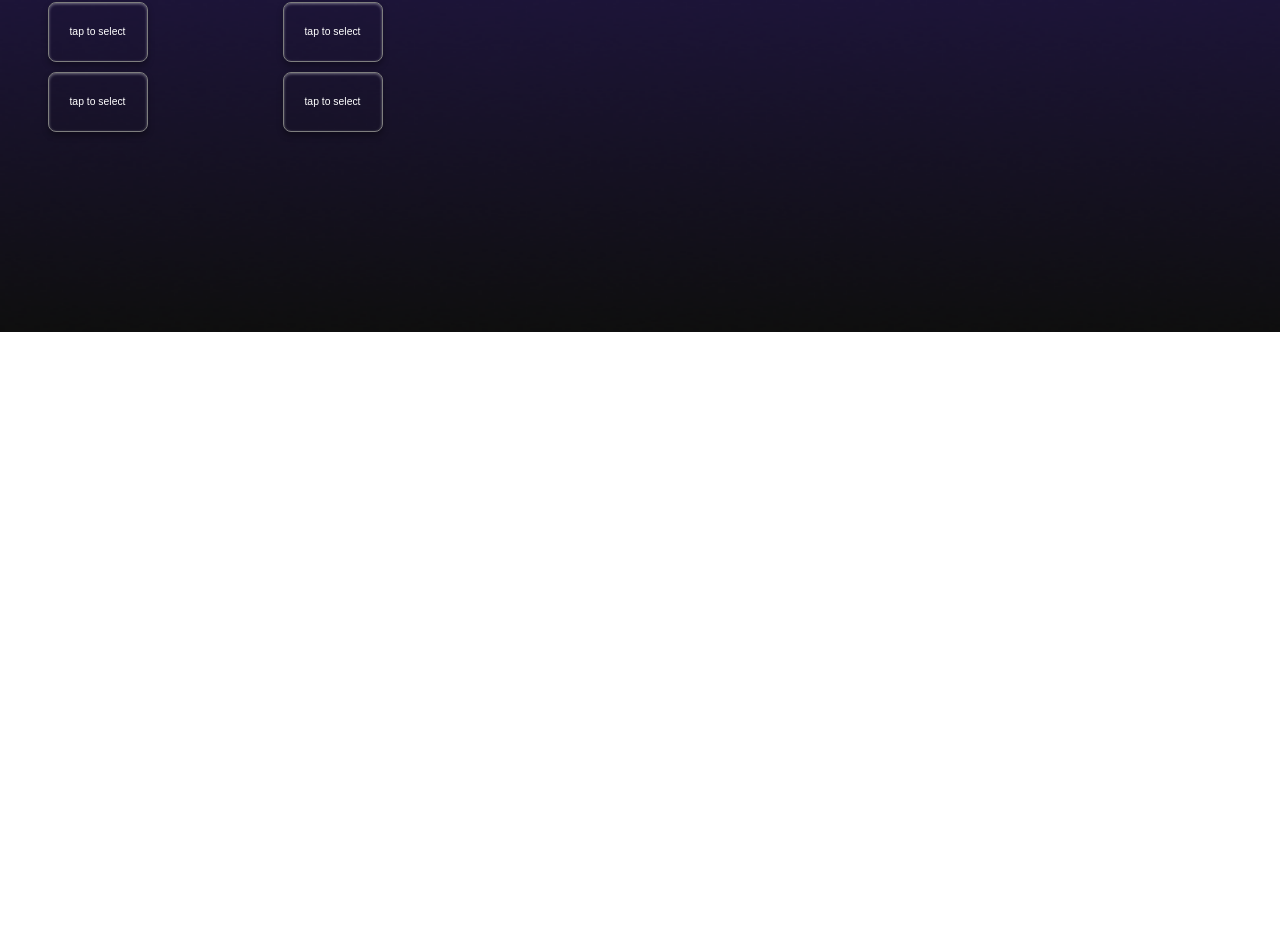
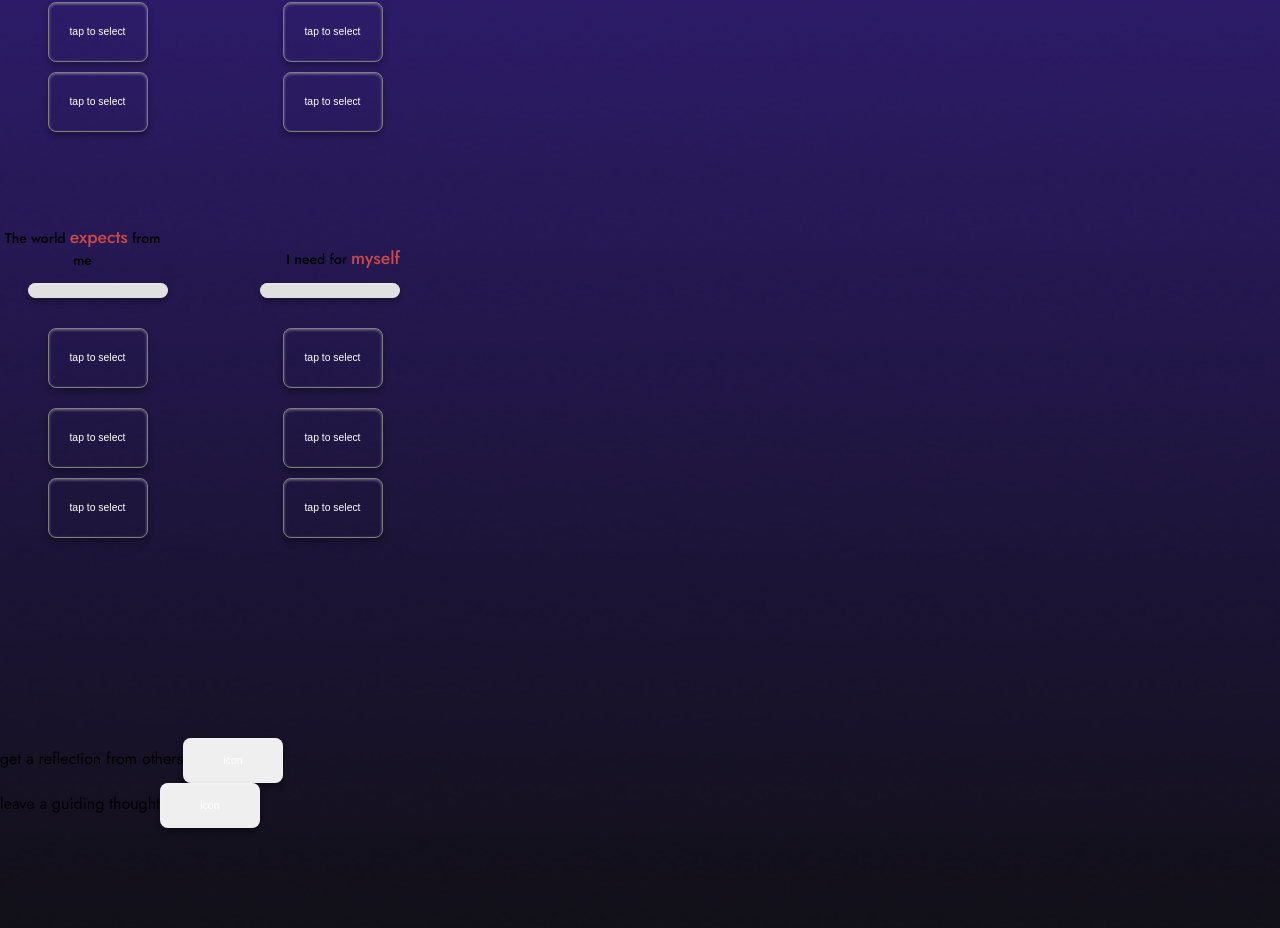
Before and after one commit to julsandstrom/mekoja, a React (Vite) app: page / in a window 1280 px wide. Shown: the part 1318-2246 px from the top of the page. Before the commit the page ends 1650 px from the top, so only its background shows below. Built offline with nearby package versions, Linux system fonts and the light colour scheme.

Commit message:
all reflections functional

```diff
--- a/src/App.jsx
+++ b/src/App.jsx
@@ -4,7 +4,7 @@ import "./App.css";
 import Header from "./Header";
 import Nav from "./Nav";
 import Button from "./Button";
-import { buttons, iconMap, gradientMap } from "./data";
+import { buttons, iconMap } from "./data";
 function App() {
   const [selectedButton, setSelectedButton] = useState([]);
   const [selectedCount, setSelectedCount] = useState(0);
@@ -13,15 +13,21 @@ function App() {
   const [forwardCount, setForwardCount] = useState(0);
   const [influenceCount, setInfluencedCount] = useState(0);
   const [acceptCount, setAcceptCount] = useState(0);
+  const [worldCount, setWorldCount] = useState(0);
+  const [myselfCount, setMyselfCount] = useState(0);
 
   const [clickJumpAnimation, setClickJumpAnimation] = useState(true);
   const [gridFirst, setGridFirst] = useState([null, null, null]);
   const [gridSecond, setGridSecond] = useState([null, null, null]);
   const [gridThird, setGridThird] = useState([null, null, null]);
   const [gridFourth, setGridFourth] = useState([null, null, null]);
+  const [gridFifth, setGridFifth] = useState([null, null, null]);
+  const [gridSixth, setGridSixth] = useState([null, null, null]);
+
   const [selectedForPlacement, setSelectedForPlacement] = useState(null);
   const [placedButtonsFirst, setPlacedButtonsFirst] = useState([]);
   const [placedButtonSecond, setPlacedButtonSecond] = useState([]);
+  const [placedButtonThird, setPlacedButtonThird] = useState([]);
 
   const handleSelection = (id) => {
     if (
@@ -52,10 +58,6 @@ function App() {
   const handlePlaceInGrid = (gridType, slotIndex) => {
     if (!selectedForPlacement) return;
 
-    // if (placedButtonsFirst.includes(selectedForPlacement)) {
-    //   alert("Already placed");
-    //   return;
-    // }
     if (gridType === "grounded") {
       if (placedButtonsFirst.includes(selectedForPlacement)) {
         alert("Already placed");
@@ -125,9 +127,42 @@ function App() {
       });
 
       setAcceptCount((count) => count + 1);
+      //-----------------------------------------------------------------------------------//////////////////////////
+    } else if (gridType === "world") {
+      if (placedButtonThird.includes(selectedForPlacement)) {
+        alert("Already placed");
+        return;
+      }
+      if (gridFifth[slotIndex] !== null) {
+        alert("Slot already occupied!");
+        return;
+      }
+      setPlacedButtonThird((prev) => [...prev, selectedForPlacement]);
+      setGridFifth((prevSlots) => {
+        const updatedSlots = [...prevSlots];
+        updatedSlots[slotIndex] = selectedForPlacement;
+        return updatedSlots;
+      });
+
+      setWorldCount((count) => count + 1);
+    } else if (gridType === "myself") {
+      if (placedButtonThird.includes(selectedForPlacement)) {
+        alert("Already placed");
+        return;
+      }
+      if (gridSixth[slotIndex] !== null) {
+        alert("Slot already occupied!");
+        return;
+      }
+      setPlacedButtonThird((prev) => [...prev, selectedForPlacement]);
+      setGridSixth((prevSlots) => {
+        const updatedSlots = [...prevSlots];
+        updatedSlots[slotIndex] = selectedForPlacement;
+        return updatedSlots;
+      });
+
+      setMyselfCount((count) => count + 1);
     }
-
-    // setPlacedButtonsFirst((prev) => [...prev, selectedForPlacement]);
 
     setSelectedForPlacement(null);
   };
@@ -139,7 +174,7 @@ function App() {
     if (gridType === "grounded") {
       setGridFirst((prevSlots) => {
         const updatedSlots = [...prevSlots];
-        removedButtonId = updatedSlots[index]; // Capture the ID BEFORE removing it
+        removedButtonId = updatedSlots[index];
         updatedSlots[index] = null;
         return updatedSlots;
       });
@@ -167,7 +202,23 @@ function App() {
         updatedSlots[index] = null;
         return updatedSlots;
       });
-      setInfluencedCount((prev) => prev - 1);
+      setAcceptCount((prev) => prev - 1);
+    } else if (gridType === "world") {
+      setGridFifth((prevSlots) => {
+        const updatedSlots = [...prevSlots];
+        removedButtonId = updatedSlots[index];
+        updatedSlots[index] = null;
+        return updatedSlots;
+      });
+      setWorldCount((prev) => prev - 1);
+    } else if (gridType === "myself") {
+      setGridSixth((prevSlots) => {
+        const updatedSlots = [...prevSlots];
+        removedButtonId = updatedSlots[index];
+        updatedSlots[index] = null;
+        return updatedSlots;
+      });
+      setMyselfCount((prev) => prev - 1);
     }
 
     setPlacedButtonsFirst((prev) => {
@@ -192,15 +243,24 @@ function App() {
 
       return updatedPlacedButton;
     });
+    setPlacedButtonThird((prev) => {
+      if (removedButtonId === null || removedButtonId === undefined) {
+        console.warn("Removed button ID is undefined! Skipping removal.");
+        return prev;
+      }
+      const updatedPlacedButton = prev.filter(
+        (btnId) => btnId !== removedButtonId
+      );
 
-    // ✅ Ensure selectedButtons is updated properly
+      return updatedPlacedButton;
+    });
+
     setSelectedButton((prev) => {
       if (removedButtonId === null || removedButtonId === undefined)
         return prev;
       return prev.filter((btnId) => btnId !== removedButtonId);
     });
 
-    // ✅ Reset selection state
     setSelectedForPlacement(null);
   };
 
@@ -443,10 +503,107 @@ function App() {
             );
           })}
         </div>{" "}
+      </div>{" "}
+      {/* ---------------------------------------------------------------------LAST */}
+      <div className="grid-second">
+        <div className="second-section-title-wrap">
+          <h2 className="second-section-title">
+            The world <span className="pop-red">expects</span> from me
+          </h2>
+          <progress value={worldCount} max={3} className="progress-main">
+            2
+          </progress>
+        </div>
+        <div className="button-grid-box">
+          {gridFifth.map((buttonId, index) => {
+            const btn = buttons.find((b) => b.id === buttonId);
+            const iconPath = iconMap[btn?.name];
+            return (
+              <div
+                key={index}
+                className={`grid-slot ${
+                  selectedForPlacement ? "second-button-selected" : ""
+                }`}
+              >
+                {btn ? (
+                  <>
+                    <Button
+                      id={index}
+                      label={btn.name}
+                      iconPath={iconPath}
+                      gradient={btn.gradient}
+                      action={removeFromGrid}
+                      extraArg={"world"}
+                    />
+                  </>
+                ) : (
+                  <button
+                    className="drop-box"
+                    onClick={() => handlePlaceInGrid("world", index)}
+                  >
+                    tap to select
+                  </button>
+                )}
+              </div>
+            );
+          })}
+        </div>{" "}
+        {/* ----------------------------------------------------  */}
+        <div className="second-section-title-wrap-2">
+          <h2 className="second-section-title">
+            I need for <span className="pop-red">myself</span>
+          </h2>
+          <progress value={myselfCount} max={3} className="progress-main">
+            2
+          </progress>
+        </div>
+        <div className="button-grid-box-2">
+          {gridSixth.map((buttonId, index) => {
+            const btn = buttons.find((b) => b.id === buttonId);
+            const iconPath = iconMap[btn?.name];
+            return (
+              <div
+                key={index}
+                className={`grid-slot ${
+                  selectedForPlacement ? "second-button-selected" : ""
+                }`}
+              >
+                {btn ? (
+                  <div className="dropped-button">
+                    <Button
+                      id={index}
+                      label={btn.name}
+                      iconPath={iconPath}
+                      gradient={btn.gradient}
+                      action={removeFromGrid}
+                      extraArg={"myself"}
+                    />
+                  </div>
+                ) : (
+                  <button
+                    className="drop-box"
+                    onClick={() => handlePlaceInGrid("myself", index)}
+                  >
+                    tap to select
+                  </button>
+                )}
+              </div>
+            );
+          })}
+        </div>{" "}
+      </div>
+      <div style={{ height: "200px" }}></div>
+      <div>
+        get a reflection from others
+        <button>icon</button>
+      </div>
+      <div>
+        leave a guiding thought
+        <button>icon</button>
       </div>
       <div style={{ height: "200px" }}></div>
     </div>
   );
 }
-// placedButtons.length === 3 && <button> NEXT</button>
+
 export default App;
```
